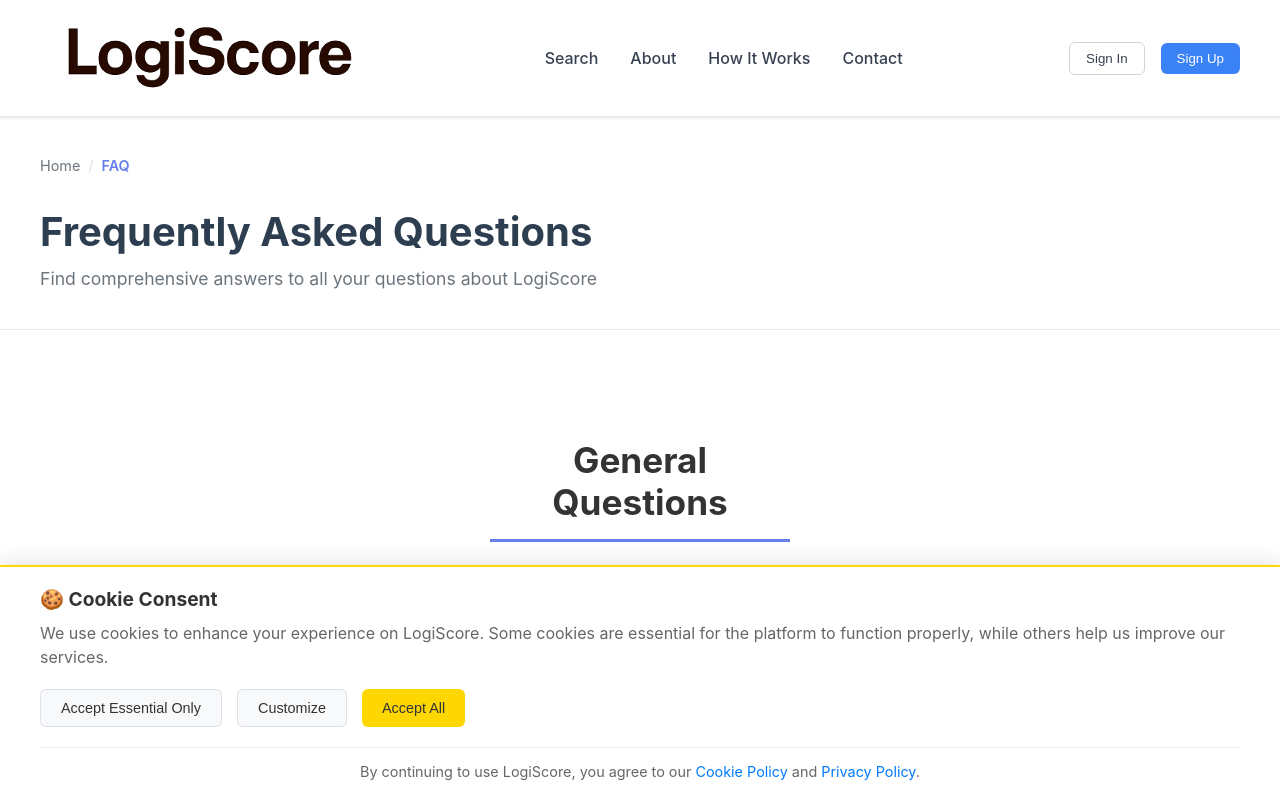
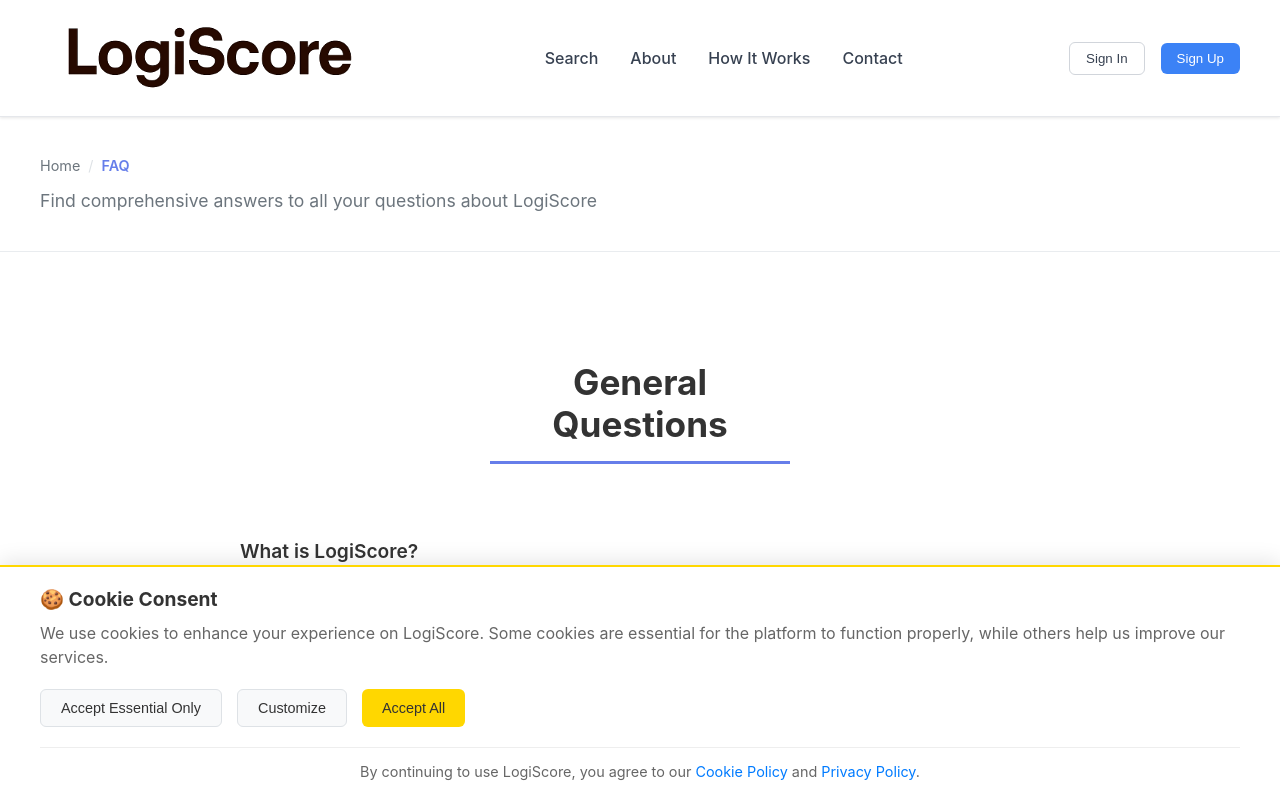
Before and after one commit to LogiScore/frontend, a SvelteKit app: page /faq in a window 1280 px wide. Shown: the top 798 px of the page. Built offline with nearby package versions, Linux system fonts and the light colour scheme; no server answers.

Commit message:
Remove 'Frequently Asked Questions' title from hero section, keep description

```diff
--- a/src/routes/faq/+page.svelte
+++ b/src/routes/faq/+page.svelte
@@ -204,7 +204,6 @@
         <span class="breadcrumb-separator">/</span>
         <span class="breadcrumb-item active">FAQ</span>
       </div>
-      <h1 class="page-title">Frequently Asked Questions</h1>
       <p class="page-description">Find comprehensive answers to all your questions about LogiScore</p>
     </div>
   </section>
```
